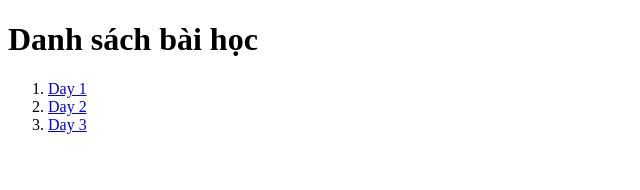
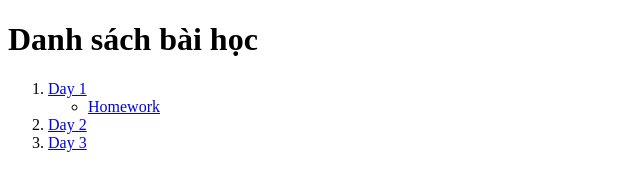
Before and after one commit to minhdang0/f8-fullstack, a plain HTML site: page index.html in a window 1280 px wide. Shown: the whole page, without its empty margins (0-640 px from the left). Drawn offline with Linux system fonts and the light colour scheme.

Commit message:
homework

```diff
--- a/index.html
+++ b/index.html
@@ -9,6 +9,9 @@
     <h1>Danh sách bài học</h1>
     <ol>
         <li><a href="./Day-1/index.html">Day 1</a></li>
+        <ul>
+            <li><a href="/Day-1/homework-day11.html">Homework</a></li>
+        </ul>
         <li><a href="./Day-2/index.html">Day 2</a></li>
         <li><a href="./Day-3/index.html">Day 3</a></li>
     </ol>
```
